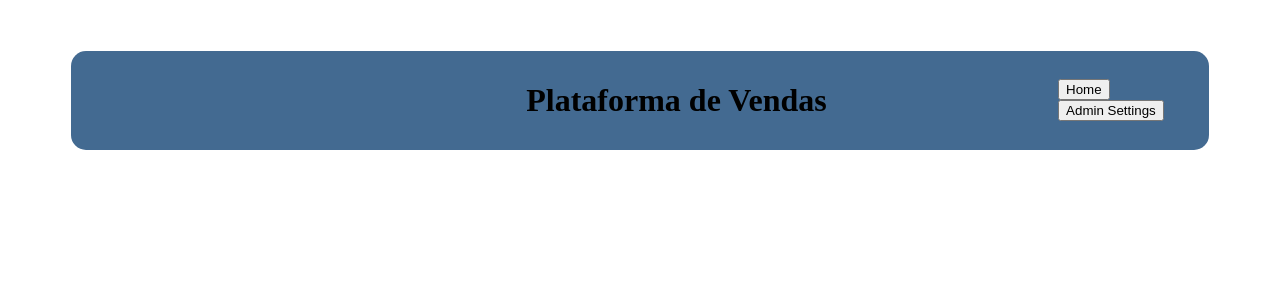
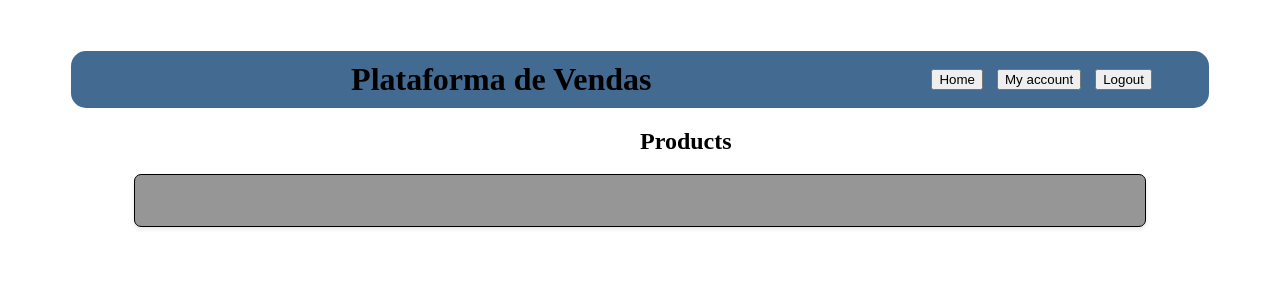
Before and after one commit to jakeymac/Plataforma-De-Vendas, a Django app: page / in a window 1280 px wide. Shown: the top 300 px of the page. Run offline with Django 4.2, Linux system fonts and the light colour scheme; a user stored in the database is signed in; data comes from the database, SQL or seed files in the repository; both versions use the stored data as it was after the commit; data that the repository does not hold is empty.

Commit message:
progress - added login page functionality, logout functionality

```diff
--- a/Plataforma_de_Vendas/Accounts/endpoints.py
+++ b/Plataforma_de_Vendas/Accounts/endpoints.py
@@ -1,6 +1,6 @@
 #API endpoints for accounts
 from django.http import JsonResponse
-from django.contrib.auth import authenticate
+from django.contrib.auth import authenticate, login, logout
 
 from django.db.models import Q
 from django.db import transaction
@@ -156,3 +156,28 @@ def get_current_user_info_endpoint(request):
         serializer = CustomUserSerializer(request.user)
         return Response(serializer.data, status.HTTP_200_OK)
     return Response({"message": "You are not logged in"}, status.HTTP_404_NOT_FOUND)
+
+
+@swagger_auto_schema(
+    method='post',
+    request_body=openapi.Schema(
+        type=openapi.TYPE_OBJECT,
+        properties={
+            'username': openapi.Schema(type=openapi.TYPE_STRING, description="User's username"),
+            'password': openapi.Schema(type=openapi.TYPE_STRING, description="User's password")
+        }
+    )
+)
+@api_view(['POST'])
+def login_endpoint(request):
+    data = request.data
+    user = authenticate(username=data.get('username'), password=data.get('password'))
+    if user is not None:
+        login(request, user)
+        return Response({"message": "Logged in"}, status.HTTP_200_OK)
+    return Response({"message": "Invalid credentials"}, status.HTTP_401_UNAUTHORIZED)
+
+@api_view(['GET'])
+def logout_endpoint(request):
+    logout(request)
+    return Response({"message": "Logged out"}, status.HTTP_200_OK)
--- /dev/null
+++ b/Plataforma_de_Vendas/Accounts/templates/Accounts/admin_account.html
@@ -0,0 +1,6 @@
+{% extends "Stores/base.html" %}
+{% load static %}
+
+{% block content%}
+    <h1>Admin account here...</h1>
+{% endblock %}
--- a/Plataforma_de_Vendas/Plataforma_de_Vendas/static/css/base.css
+++ b/Plataforma_de_Vendas/Plataforma_de_Vendas/static/css/base.css
@@ -7,10 +7,20 @@ header {
     margin-right:5%;
     margin-top:4%;
     display: flex;
+    justify-content: space-between;
     align-items: center;
 }
 
 header h1 {
-    width: 50%;
-    margin-left: 40%;
+    margin: 0;
+    flex-grow: 1;
+    text-align: center;
 }
+
+#nav-buttons-div {
+    margin-right: 5%;
+}
+
+.nav-button {
+    margin-left: 10px;
+}
--- /dev/null
+++ b/Plataforma_de_Vendas/Plataforma_de_Vendas/static/css/home.css
@@ -0,0 +1,37 @@
+#products-top-header {
+    margin-left: 50%;
+    margin-right: 50%;
+}
+
+#products-container {
+    display: grid;
+    grid-gap: 20px;
+    margin-left: 10%;
+    margin-right: 10%;
+    background-color:rgb(150 150 150);
+    border: 1px black solid;
+    border-radius: 7px;
+    padding:2%;
+    box-shadow: 0 2px 4px rgba(0, 0, 0, 0.1);
+}
+
+.product-card {
+    background-color: white;
+    padding: 20px;
+    border-radius: 5px;
+    box-shadow: 0 2px 4px rgba(0, 0, 0, 0.1);
+    border: 1px white solid;
+    border-radius:5px;
+}
+
+@media only screen and (min-width: 768px) {
+    #products-container {
+        grid-template-columns: repeat(auto-fill, minmax(200px, 1fr));
+    }
+}
+
+@media only screen and (max-width: 767px) {
+    #products-container {
+        grid-template-columns: repeat(auto-fill, minmax(150px, 1fr));
+    }
+}
--- a/Plataforma_de_Vendas/Plataforma_de_Vendas/static/js/base.js
+++ b/Plataforma_de_Vendas/Plataforma_de_Vendas/static/js/base.js
@@ -1,18 +1,40 @@
+
+
+function load_event_listeners() {
+    $("#home-nav-button").on("click", function() {
+        window.location.href = "/";
+    });
+
+    $("#admin-account-nav-button").on("click", function() {
+        window.location.href = "/admin_account";
+    });
+
+    $("#customer-account-nav-button").on("click", function() {
+        window.location.href = "/customer_account";
+    });
+
+    $("#my-store-nav-button").on("click", function() {
+        window.location.href = "/my_store";
+    });
+
+    $("#login-nav-button").on("click", function() {
+        window.location.href = "/login";
+    });
+
+    $("#register-account-nav-button").on("click", function() {
+        window.location.href = "/register_account";
+    });
+
+    $("#register-store-nav-button").on("click", function() {
+        window.location.href = "/register_store";
+    });
+
+    $("#logout-nav-button").on("click", function() {
+        window.location.href = "/logout";
+    });
+}
+
 
 $(document).ready(function() {
-    fetch('api/accounts/current_user/', {
-        method: 'GET',
-        headers: {
-            'Content-Type': 'application/json',
-        }
-    })
-    .then(response => {
-        if (response.ok) {
-            return response.json();
-        } else {
-            throw new Error('Error in request');
-        }
-    })
-    .then(data =>
-    console.log(data));
+    load_event_listeners();
 });
--- a/Plataforma_de_Vendas/Plataforma_de_Vendas/static/js/home.js
+++ b/Plataforma_de_Vendas/Plataforma_de_Vendas/static/js/home.js
@@ -1,5 +1,6 @@
+
 $(document).ready(function() {
-    fetch('api/products/', {
+    fetch('/api/products/', {
         method: 'GET',
         headers: {
             'Content-Type': 'application/json',
@@ -14,5 +15,14 @@ $(document).ready(function() {
     })
     .then(data => {
         console.log(data);
-    });
+        let products = data.products;
+        console.log(products);
+        let productArea = $('#products-container');
+        products.forEach(product => {
+            productArea.append(`<div class="product-card">
+                                <img src="${product.image}" alt="product-image">
+                                <h2>${product.name}</h2>
+                                <p>${product.product_price}</p>`);
+        });
+    })
 });
--- a/Plataforma_de_Vendas/Plataforma_de_Vendas/urls.py
+++ b/Plataforma_de_Vendas/Plataforma_de_Vendas/urls.py
@@ -43,9 +43,15 @@ schema_view = get_schema_view(
 urlpatterns = [
     path('admin/', admin.site.urls),
     path('', store_views.home, name='index'),
+    path('login/', account_views.login_page, name='login'),
+    path('register_account/', account_views.register_account_page, name='register_account'),
+    path('register_store/', account_views.register_store_page, name='register_store'),
+    path('logout/', account_views.logout_view, name='logout'),
     path('home/', store_views.home, name='home'),
     path('swagger/',schema_view.with_ui('swagger', cache_timeout=0), name='schema-swagger-ui'),
     path('api/swagger/',schema_view.with_ui('swagger', cache_timeout=0), name='schema-swagger-ui'),
+
+    path('admin_account', account_views.view_admin_account, name='admin_account'),
 
     path('api/stores/',store_endpoints.get_stores_endpoint),
     path('api/stores/<int:store_id>/',store_endpoints.get_stores_endpoint),
@@ -72,11 +78,14 @@ urlpatterns = [
     path('api/products/search_category/<int:category_id>', product_endpoints.find_products_in_category_endpoint),
 
     path('api/accounts/', account_endpoints.get_users_endpoint),
+    path('api/accounts/login', account_endpoints.login_endpoint),
+    path('api/accounts/logout/', account_endpoints.logout_endpoint),
     path('api/accounts/current_user/', account_endpoints.get_current_user_info_endpoint),
     path('api/accounts/<int:user_id>/', account_endpoints.get_user_endpoint),
     path('api/accounts/sellers/', account_endpoints.get_sellers_endpoint),
     path('api/accounts/sellers/<int:store_id>/', account_endpoints.get_sellers_by_store_endpoint),
     path('api/accounts/customers/', account_endpoints.get_customers_endpoint),
+
 
 
     path('api/orders/', order_endpoints.get_orders_endpoint),
--- a/Plataforma_de_Vendas/Products/endpoints.py
+++ b/Plataforma_de_Vendas/Products/endpoints.py
@@ -44,7 +44,7 @@ def get_products_endpoint(request, store_id=None, product_id=None):
     else:
         products = Product.objects.all()
         serializer = ProductSerializer(products, many=True)
-        return Response(serializer.data, status=status.HTTP_200_OK)
+        return Response({"products": serializer.data}, status=status.HTTP_200_OK)
 
 @swagger_auto_schema(
     method='get',
--- a/Plataforma_de_Vendas/Stores/templates/base.html
+++ b/Plataforma_de_Vendas/Stores/templates/Stores/base.html
@@ -24,17 +24,17 @@
 
             {% if request.user.is_authenticated %}
                 {% if request.user.account_type == "customer" %}
-                    <button type="button" id="customer-account-info-nav-button">My account</button>
+                    <button type="button" class="nav-button" id="customer-account-info-nav-button">My account</button>
                 {% elif request.user.account_type == "seller" %}
-                    <button type="button" id="my-store-nav-button">My store</button>
+                    <button type="button" class="nav-button" id="my-store-nav-button">My store</button>
                 {% else %}
-                    <button type="button" id="admin-settings-nav-button">Admin Settings</button>
+                    <button type="button" class="nav-button" id="admin-account-nav-button">My account</button>
                 {% endif %}
+                <button type="button" class="nav-button" id="logout-nav-button">Logout</button>
             {% else %}
-                <div id="account-info-div">
-                    <button id="login-button">Login</button>
-                    <button id="register-button">Register</button>
-                </div>
+                <button class="nav-button" id="login-nav-button">Login</button>
+                <button class="nav-button" id="register-account-nav-button">Register</button>
+                <button class="nav-button" id="register-store-nav-button">Register Store</button>
             {% endif %}
         </div>
     </header>
--- /dev/null
+++ b/Plataforma_de_Vendas/Stores/templates/Stores/home.html
@@ -0,0 +1,21 @@
+{% extends "Stores/base.html" %}
+{% load static %}
+
+{% block title %} Home {% endblock %}
+
+{% block scripts %}
+    {{ block.super }}
+    <script src="{% static 'js/home.js' %}"></script>
+{% endblock %}
+
+{% block styles %}
+    {{ block.super }}
+    <link rel="stylesheet" type="text/css" href="{% static 'css/home.css' %}">
+{% endblock %}
+
+{% block content %}
+    <div id="home-content">
+        <h2 id="products-top-header">Products</h2>
+        <div id="products-container"></div>
+    </div>
+{% endblock %}
--- a/Plataforma_de_Vendas/Stores/templates/home.html
+++ /dev/null
@@ -1,9 +0,0 @@
-{% extends "base.html" %}
-{% load static %}
-
-{% block title %} Home {% endblock %}
-
-{% block scripts %}
-    {{ block.super }}
-    <script src="{% static 'js/home.js' %}"></script>
-{% endblock %}
--- a/Plataforma_de_Vendas/Stores/views.py
+++ b/Plataforma_de_Vendas/Stores/views.py
@@ -3,4 +3,4 @@ from django.http import HttpResponse
 
 # Create your views here.
 def home(request):
-    return render(request, 'home.html')
+    return render(request, 'Stores/home.html')
```
Also changed, not shown: Plataforma_de_Vendas/Accounts/templates/Accounts/login.html (added, +19 -0 lines), Plataforma_de_Vendas/Accounts/views.py (+27 -0 lines), Plataforma_de_Vendas/Plataforma_de_Vendas/static/js/login.js (added, +34 -0 lines), Plataforma_de_Vendas/Accounts/templates/Accounts/register_account.html (added), Plataforma_de_Vendas/Accounts/templates/Accounts/register_store.html (added), Plataforma_de_Vendas/Accounts/templates/Accounts/user_account.html (added), Plataforma_de_Vendas/Plataforma_de_Vendas/static/css/login.css (added), Plataforma_de_Vendas/db.sqlite3.
